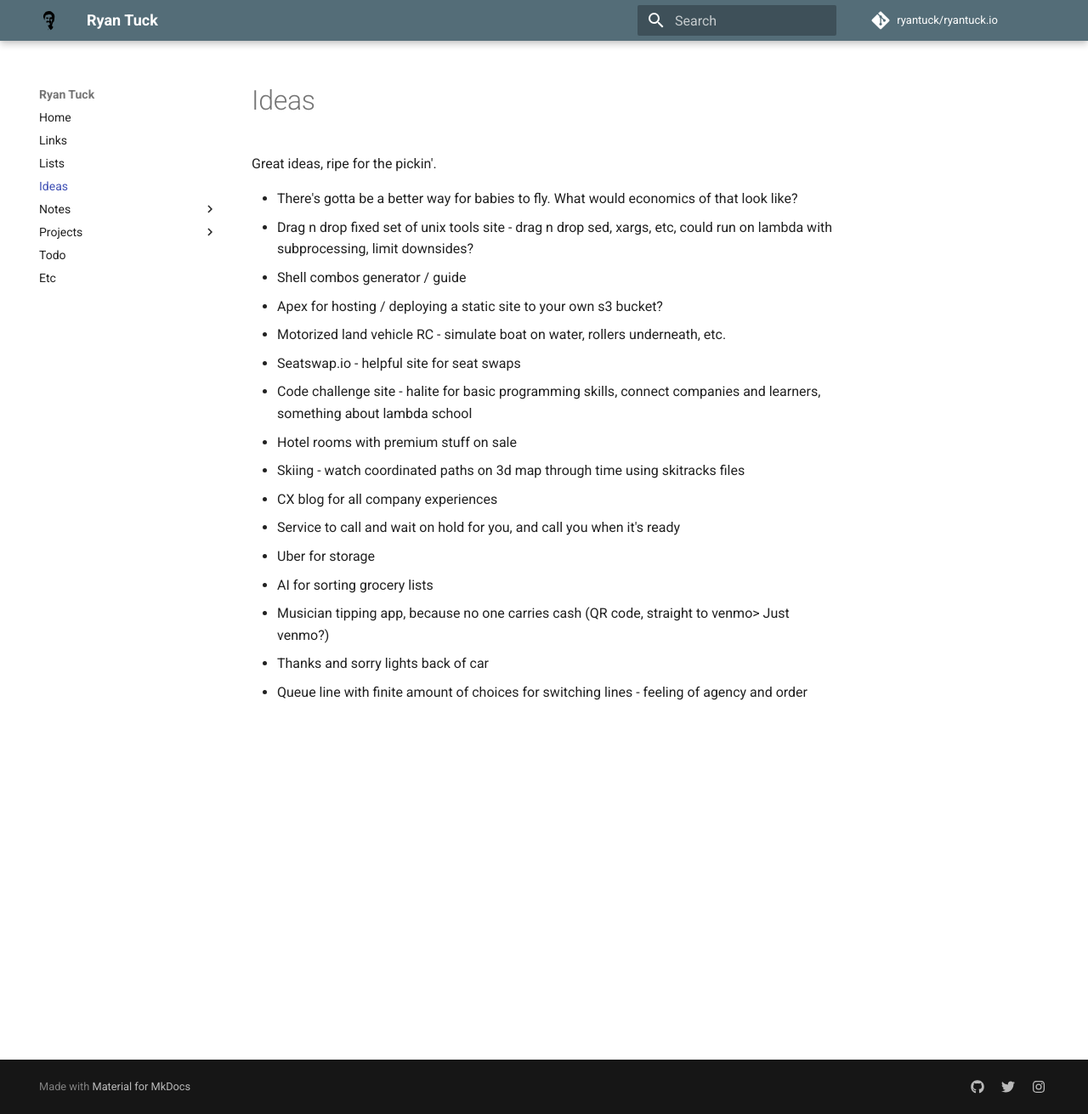
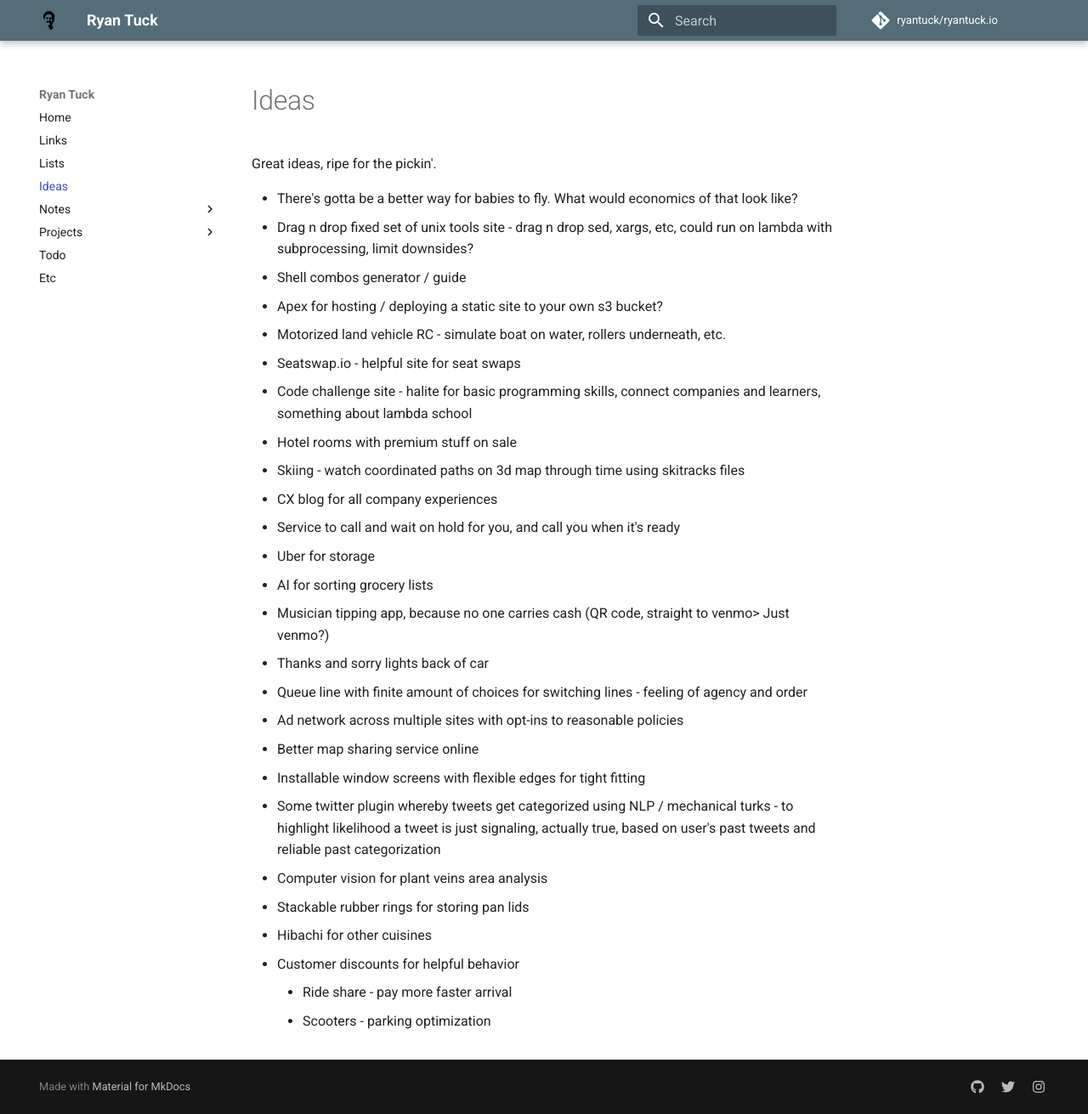
Before and after one commit to ryantuck/ryantuck.io, an MkDocs documentation site: the page built from docs/ideas.md, in a window 1280 px wide and 1311 px high. Shown: the whole window at 85% size. Built offline with MkDocs 1.6.1 and Material for MkDocs 9.7.7, drawn with Linux system fonts in a browser that asks for light colours; comment, search, counter and statistics services are not loaded.

```diff
--- a/docs/ideas.md
+++ b/docs/ideas.md
@@ -18,3 +18,15 @@ Great ideas, ripe for the pickin'.
 - Musician tipping app, because no one carries cash (QR code, straight to venmo> Just venmo?)
 - Thanks and sorry lights back of car
 - Queue line with finite amount of choices for switching lines - feeling of agency and order
+- Ad network across multiple sites with opt-ins to reasonable policies
+- Better map sharing service online
+- Installable window screens with flexible edges for tight fitting
+- Some twitter plugin whereby tweets get categorized using NLP / mechanical
+    turks - to highlight likelihood a tweet is just signaling, actually true,
+    based on user's past tweets and reliable past categorization
+- Computer vision for plant veins area analysis
+- Stackable rubber rings for storing pan lids
+- Hibachi for other cuisines
+- Customer discounts for helpful behavior
+    - Ride share - pay more faster arrival
+    - Scooters - parking optimization
```
Also changed, not shown: docs/links.md (+6 -0 lines), docs/notes/etc.md (+4 -0 lines), docs/todo.md (+26 -25 lines).
